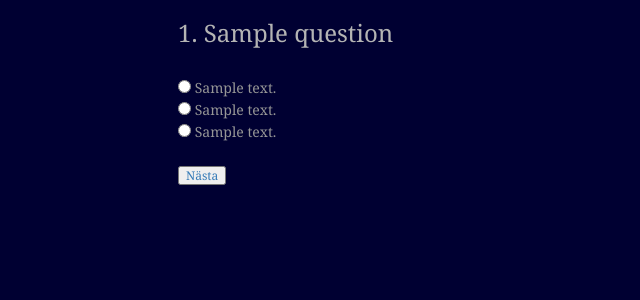
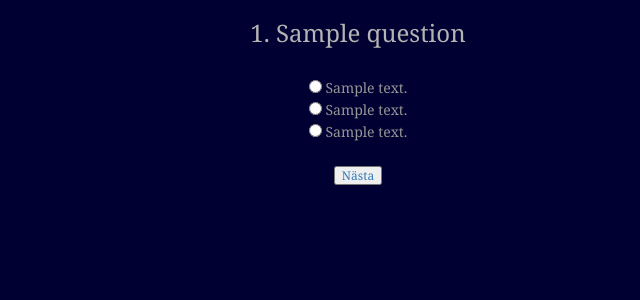
Before and after one commit to idaherbertsson/quizproject, a Django app: page /quiz/1/question/1/ in a window 1280 px wide. Shown: the top 300 px of the page, without its empty margins (282-922 px from the left). Run offline with Django 3.2, Linux system fonts and the light colour scheme; tables that the repository leaves empty hold one stand-in row (values such as "Sample post"); some libraries are stand-ins or nearby versions.

Commit message:
Alignment changes

```diff
--- a/quiz/templates/question.html
+++ b/quiz/templates/question.html
@@ -24,22 +24,24 @@
 					<h3> {{ question_number }}. {{ question }} </h3>
 
 
-					<form action="{% url "answer_page" quiz.quiz_number question_number %}" method="post">
+					<center><form action="{% url "answer_page" quiz.quiz_number question_number %}" method="post">
 
 						{% csrf_token %}
 						<br>
 
 						<input type="radio" name="answer" value="1"> {{ answer1 }}
 						<br>
+
 						<input type="radio" name="answer" value="2"> {{ answer2 }}
 						<br>
 						<input type="radio" name="answer" value="3"> {{ answer3 }}
+						<br>
 
 						<h6><a href = "{% url 'completed_page' quiz_number %}">
 						<br>
 						<button type = "submit"> Nästa </button>
 						</a></h6>
-					</form>
+					</form></center>
 				</div>
 				<div class = "col-md-4">
 				</div>
--- a/static/style.css
+++ b/static/style.css
@@ -15,7 +15,7 @@ h2 {
 }
 
 h3 {
-    text-align: left;
+    text-align: center;
     color: rgb(180, 180, 180);
 }
 
@@ -29,7 +29,7 @@ h5 {
 }
 
 h6 {
-    text-align: left;
+    text-align: center;
 }
 
 
@@ -43,5 +43,5 @@ form{
     margin-left: auto;
     margin-right: auto;
 	text-align: left;
-	 color: rgb(150, 150, 150);
+	color: rgb(150, 150, 150);
 }
```
